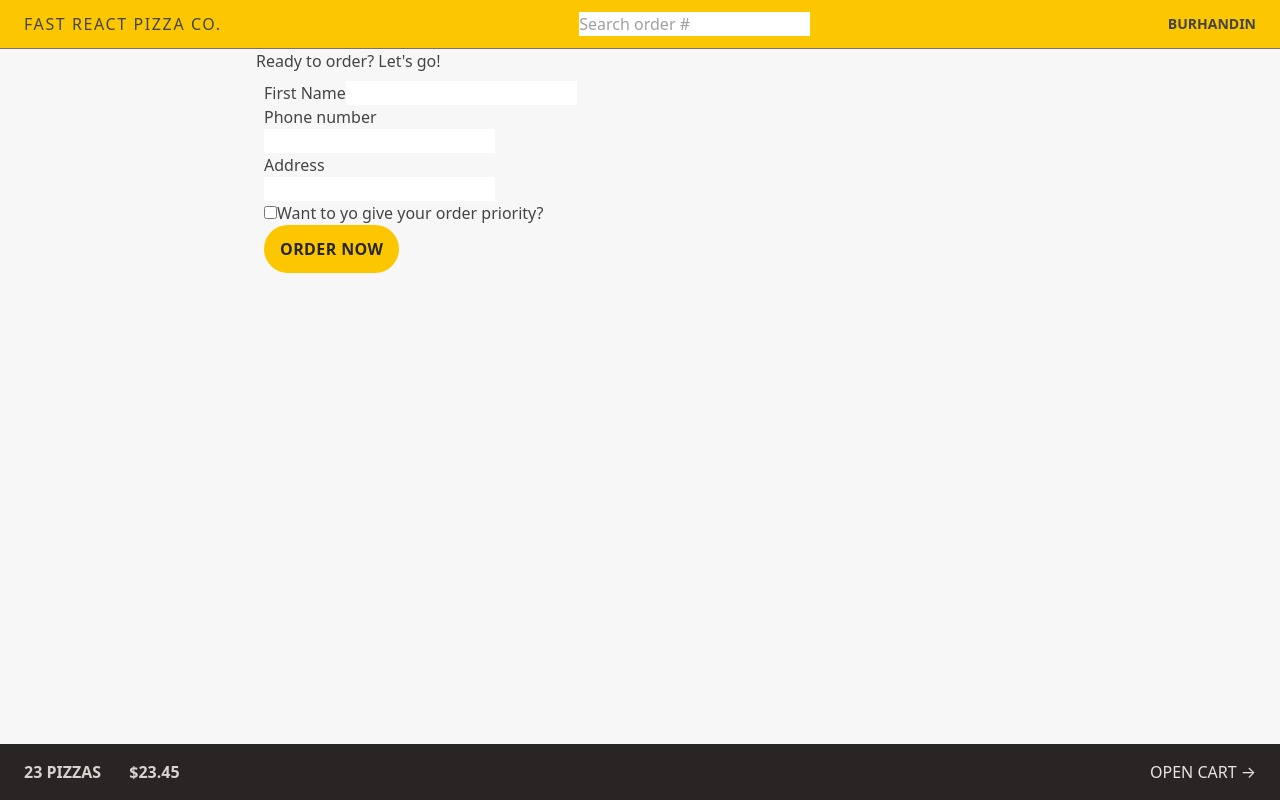
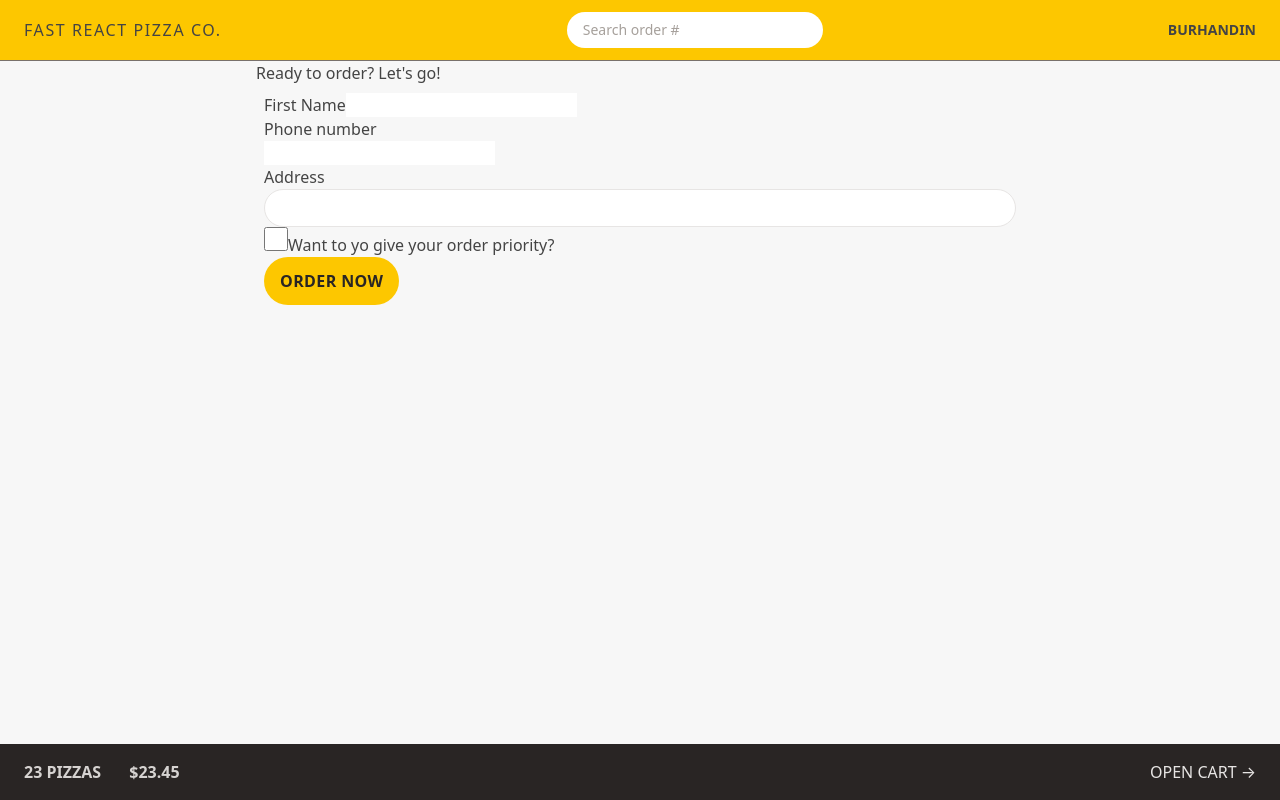
Before and after one commit to burhanudinrabbani666/fast-react-pizza-co, a React (Vite) app: page /order/new in a window 1280 px wide. Built offline with nearby package versions, Linux system fonts and the light colour scheme.

Commit message:
feat:  styling form

```diff
--- a/notes/20-styling-form.md
+++ b/notes/20-styling-form.md
@@ -0,0 +1 @@
+# Styling Form
--- a/src/features/order/CreateOrder.jsx
+++ b/src/features/order/CreateOrder.jsx
@@ -57,12 +57,18 @@ function CreateOrder() {
         <div>
           <label>Address</label>
           <div>
-            <input type="text" name="address" required />
+            <input
+              type="text"
+              name="address"
+              required
+              className="w-full rounded-full border border-stone-200 px-4 py-2 text-sm transition-all duration-300 placeholder:text-stone-200 focus:ring focus:ring-yellow-300 focus:outline-none md:px-6 md:py-2"
+            />
           </div>
         </div>
 
         <div>
           <input
+            className="h-6 w-6 accent-yellow-400 focus:ring-2 focus:ring-yellow-300 focus:ring-offset-2 focus:outline-none"
             type="checkbox"
             name="priority"
             id="priority"
--- a/src/features/order/SearchOrder.jsx
+++ b/src/features/order/SearchOrder.jsx
@@ -15,11 +15,12 @@ function SearchOrder() {
   }
 
   return (
-    <form onSubmit={handleSubmit} className="bg-neutral-100">
+    <form onSubmit={handleSubmit}>
       <input
         placeholder="Search order #"
         value={query}
         onChange={(event) => setQuery(event.target.value)}
+        className="w-28 rounded-full px-4 py-2 text-sm transition-all duration-150 placeholder:text-stone-400 focus:ring focus:ring-yellow-500 focus:outline-none sm:w-64 sm:focus:w-72"
       ></input>
     </form>
   );
```
